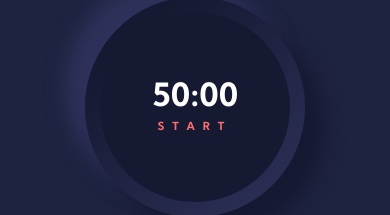
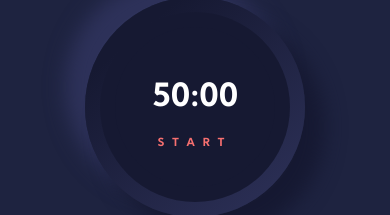
Before and after one commit to KrmKayabasi/FrontendMentor_Pomodoro, a plain HTML site: page index.html in a window 390 px wide. Shown: the part 384-599 px from the top of the page. Drawn offline with Linux system fonts and the light colour scheme.

Commit message:
Update style.css

```diff
--- a/style.css
+++ b/style.css
@@ -232,6 +232,7 @@ body{
 
     .controls #startstop{
         font-size: 0.7rem !important;
+        padding: 1rem !important;
     }
 
     .setting_rest{
```
